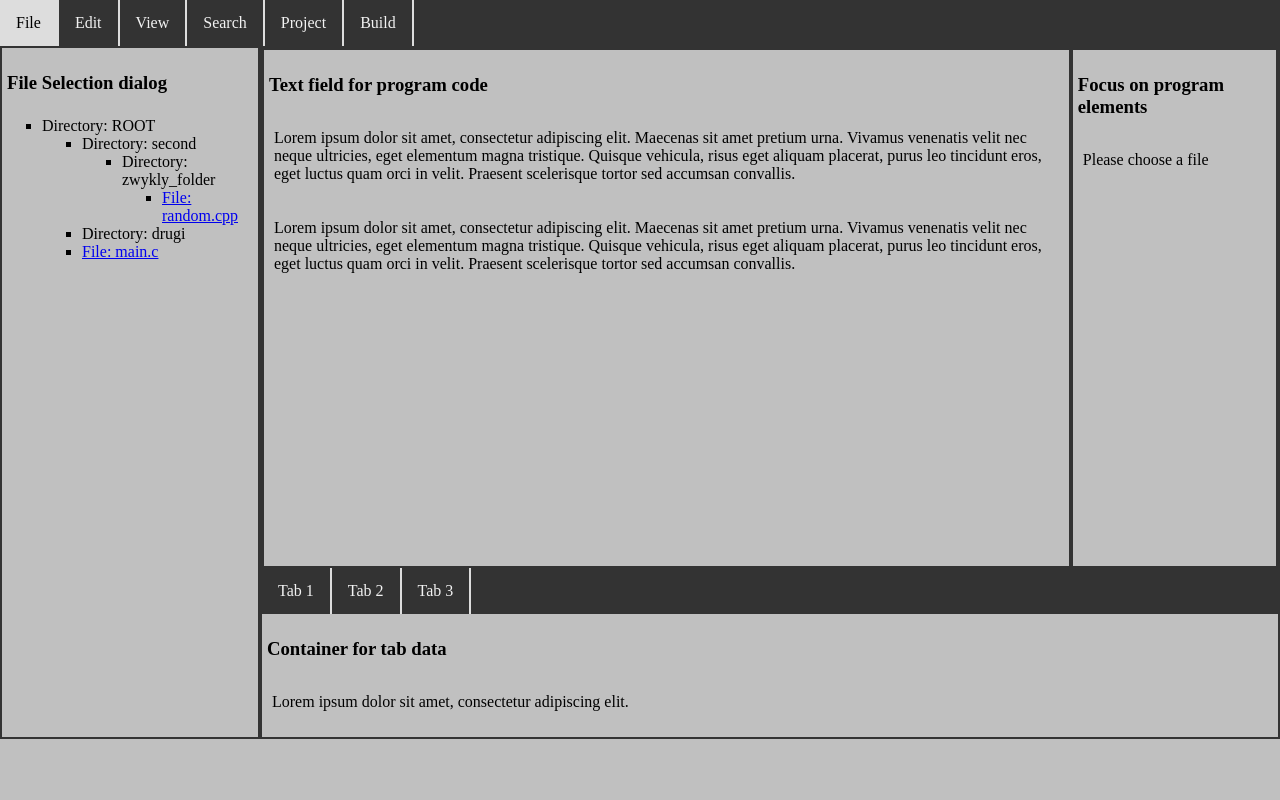
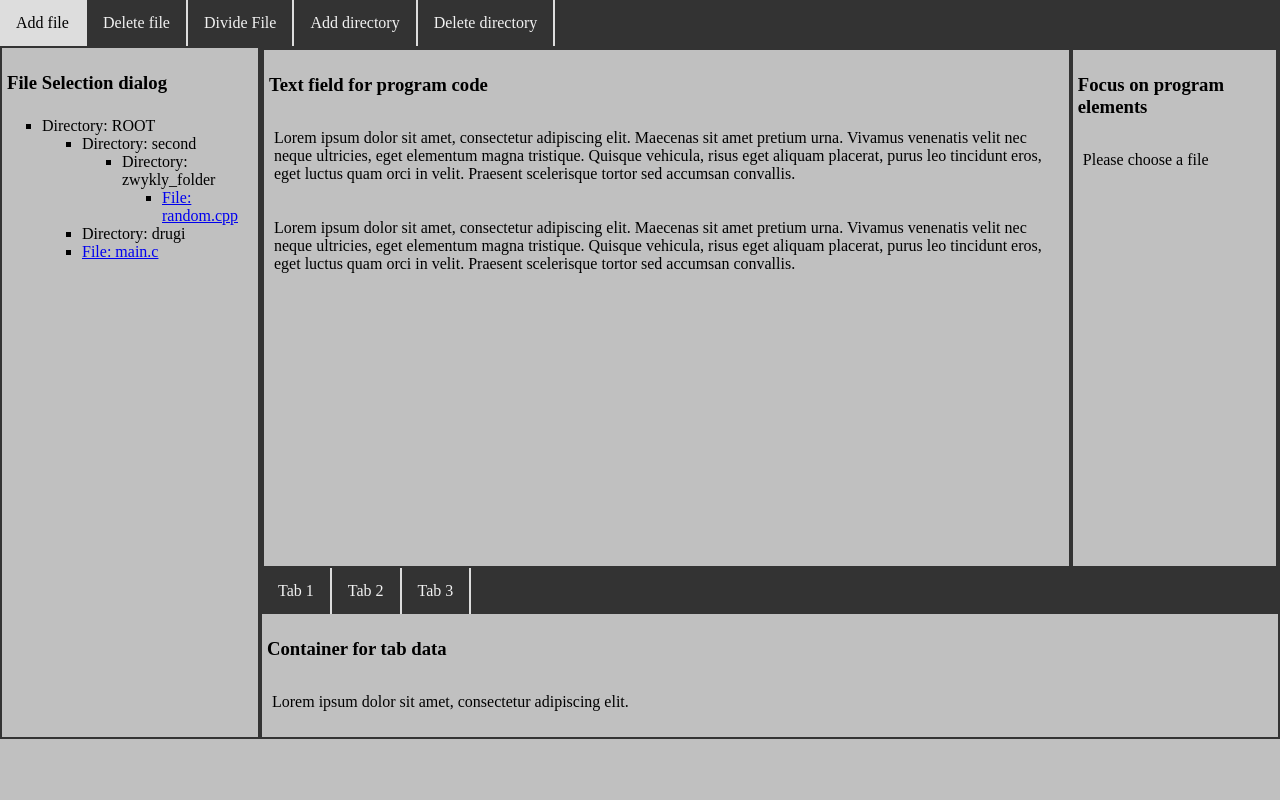
Before and after one commit to kar655/django-project, a Django app: page /frama/main in a window 1280 px wide. Run offline with Django 3.2, Linux system fonts and the light colour scheme; data comes from the database, SQL or seed files in the repository; both versions use the stored data as it was after the commit.

Commit message:
Add deleteing files and directories

```diff
--- a/frama/admin.py
+++ b/frama/admin.py
@@ -1,6 +1,9 @@
 from django.contrib import admin
-from .models import User
+from .models import User, File, Directory, FileSection
 
 # Register your models here.
 
 admin.site.register(User)
+admin.site.register(File)
+admin.site.register(Directory)
+admin.site.register(FileSection)
--- a/frama/static/frama/css/index.css
+++ b/frama/static/frama/css/index.css
@@ -34,6 +34,7 @@ ul > li {
 }
 
 .col {
+    overflow-y: scroll;
     flex: 1;
     border: 2px solid var(--bar_color);
 }
@@ -79,6 +80,7 @@ ul > li {
 
 #elements {
     max-width: 20%;
+    /*overflow-y: scroll; TODO*/
 }
 
 #tabs {
--- a/frama/templates/frama/index.html
+++ b/frama/templates/frama/index.html
@@ -10,12 +10,11 @@
 <body>
 <div class="full-height">
     <div class="topnav">
-        <a href="#">File</a>
-        <a href="#">Edit</a>
-        <a href="#">View</a>
-        <a href="#">Search</a>
-        <a href="#">Project</a>
-        <a href="#">Build</a>
+        <a href="{% url 'file-add' %}">Add file</a>
+        <a href="{% url 'file-delete' %}">Delete file</a>
+        <a href="{% url 'file-section-add' %}">Divide File</a>
+        <a href="{% url 'directory-add' %}">Add directory</a>
+        <a href="{% url 'directory-delete' %}">Delete directory</a>
     </div>
     <div class="flex-grid">
         <div class="col" id="files">
--- a/frama/urls.py
+++ b/frama/urls.py
@@ -8,9 +8,10 @@ urlpatterns = [
     path('main/<str:chosen_file>', views.main, name="main"),
     path('files', views.files_view, name="files"),
     path('file/add', views.FileCreateView.as_view(), name="file-add"),
+    path('file/delete', views.FileDeleteView.as_view(), name="file-delete"),
     path('user/add', views.UserCreateView.as_view(), name="user-add"),
-    # path('user/delete', views.UserSetInvalid.as_view(), name="user-delete"),
     path('directory/add', views.DirectoryCreateView.as_view(), name="directory-add"),
+    path('directory/delete', views.DirectoryDeleteView.as_view(), name="directory-delete"),
     path('file-section/add', views.FileSectionCreateView.as_view(), name="file-section-add"),
     path('tree', views.tree, name="tree"),
     path('tree/<str:chosen_file>', views.tree_highlight, name="tree-highlight"),
--- a/frama/views.py
+++ b/frama/views.py
@@ -2,12 +2,12 @@ from django.shortcuts import render, get_list_or_404, get_object_or_404
 from django.http import HttpResponse
 from django.views import generic
 from django.http import Http404
-from django.views.generic.edit import CreateView, UpdateView
+from django.views.generic.edit import CreateView, UpdateView, DeleteView, FormView
 from django.urls import reverse_lazy
 from django import forms
 
 from .models import File, User, Directory, FileSection
-from .forms import FileForm, UserForm, DirectoryForm, FileSectionForm
+from .forms import FileForm, UserForm, DirectoryForm, FileSectionForm, DirectoryDeleteForm, FileDeleteForm
 from .helpers import focus_on_program_elements_helper, get_current_user
 
 
@@ -40,23 +40,6 @@ def files_view(request):
     return HttpResponse(str(files))
 
 
-# def add_file(request):
-#     # if request.method == "GET":
-#     #     return render(request, "frama/addFile.html", {"title": "Eluińsko"})
-#     # elif request.method == "POST":
-#     #     fname: str = request.POST["fname"]
-#     #     lname: str = request.POST["lname"]
-#     #
-#     #     print(f"Tried with {fname} {lname}")
-#     #     return HttpResponse(f"Tried with {fname} {lname}")
-#     # else:
-#     #     raise Http404("add_file")
-#     form = FileForm(request.POST)
-#
-#     if form.is_valid():
-#         form.save()
-
-
 class UserCreateView(CreateView):
     model = User
     form_class = UserForm
@@ -73,6 +56,18 @@ class DirectoryCreateView(CreateView):
         return super(DirectoryCreateView, self).form_valid(form)
 
 
+class DirectoryDeleteView(FormView):
+    template_name = "frama/directory_form.html"
+    form_class = DirectoryDeleteForm
+    success_url = reverse_lazy("index")
+
+    def form_valid(self, form):
+        directory = form.cleaned_data['directory']
+        directory.is_valid = False
+        directory.save()
+        return super(DirectoryDeleteView, self).form_valid(form)
+
+
 class FileCreateView(CreateView):
     model = File
     form_class = FileForm
@@ -81,6 +76,18 @@ class FileCreateView(CreateView):
     def form_valid(self, form):
         form.instance.user = get_current_user(self.request.session)
         return super(FileCreateView, self).form_valid(form)
+
+
+class FileDeleteView(FormView):
+    template_name = "frama/file_form.html"
+    form_class = FileDeleteForm
+    success_url = reverse_lazy("index")
+
+    def form_valid(self, form):
+        file = form.cleaned_data['file']
+        file.is_valid = False
+        file.save()
+        return super(FileDeleteView, self).form_valid(form)
 
 
 def tree(request):
```
Also changed, not shown: frama/forms.py (+8 -0 lines), db.sqlite3.
